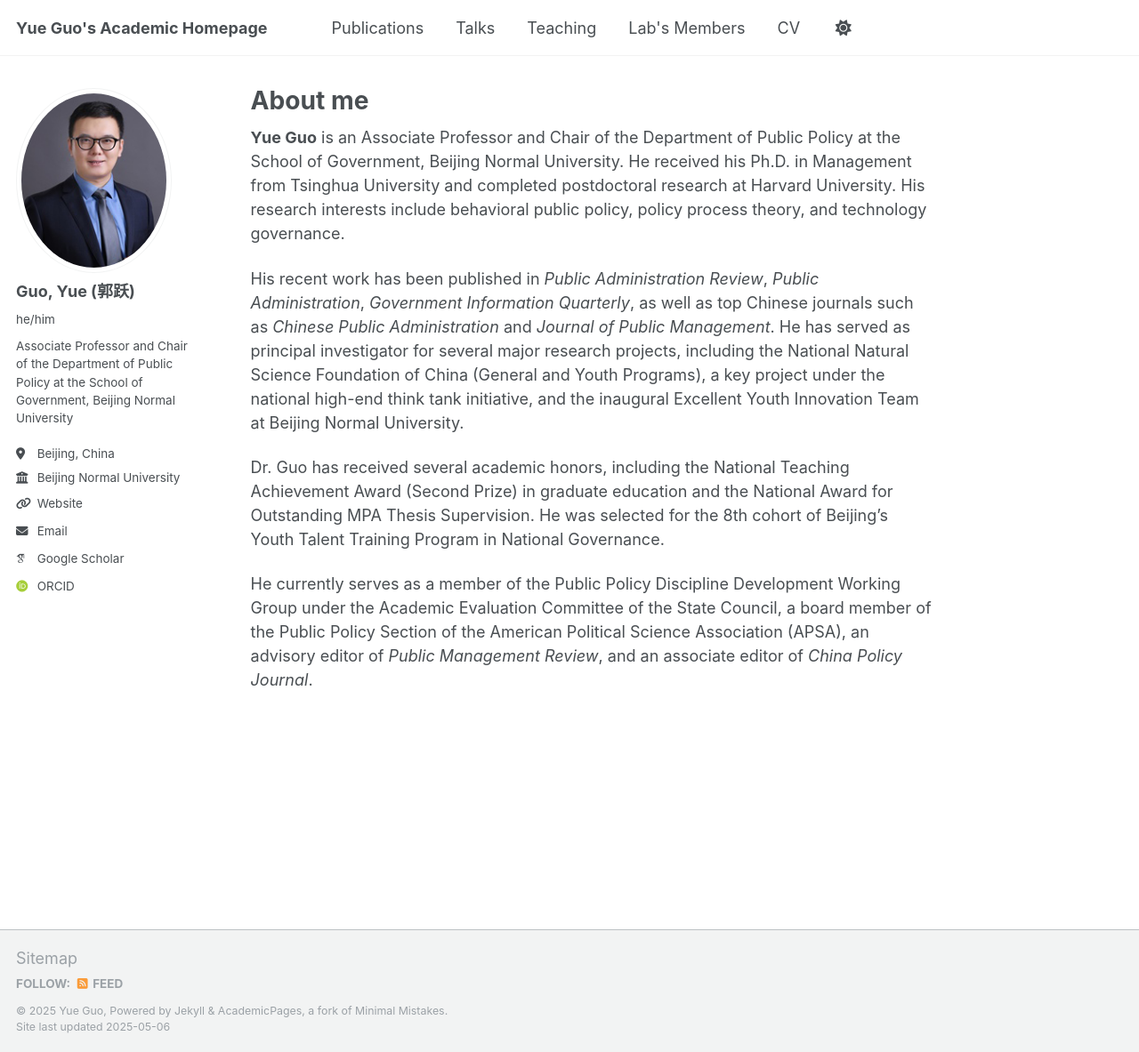
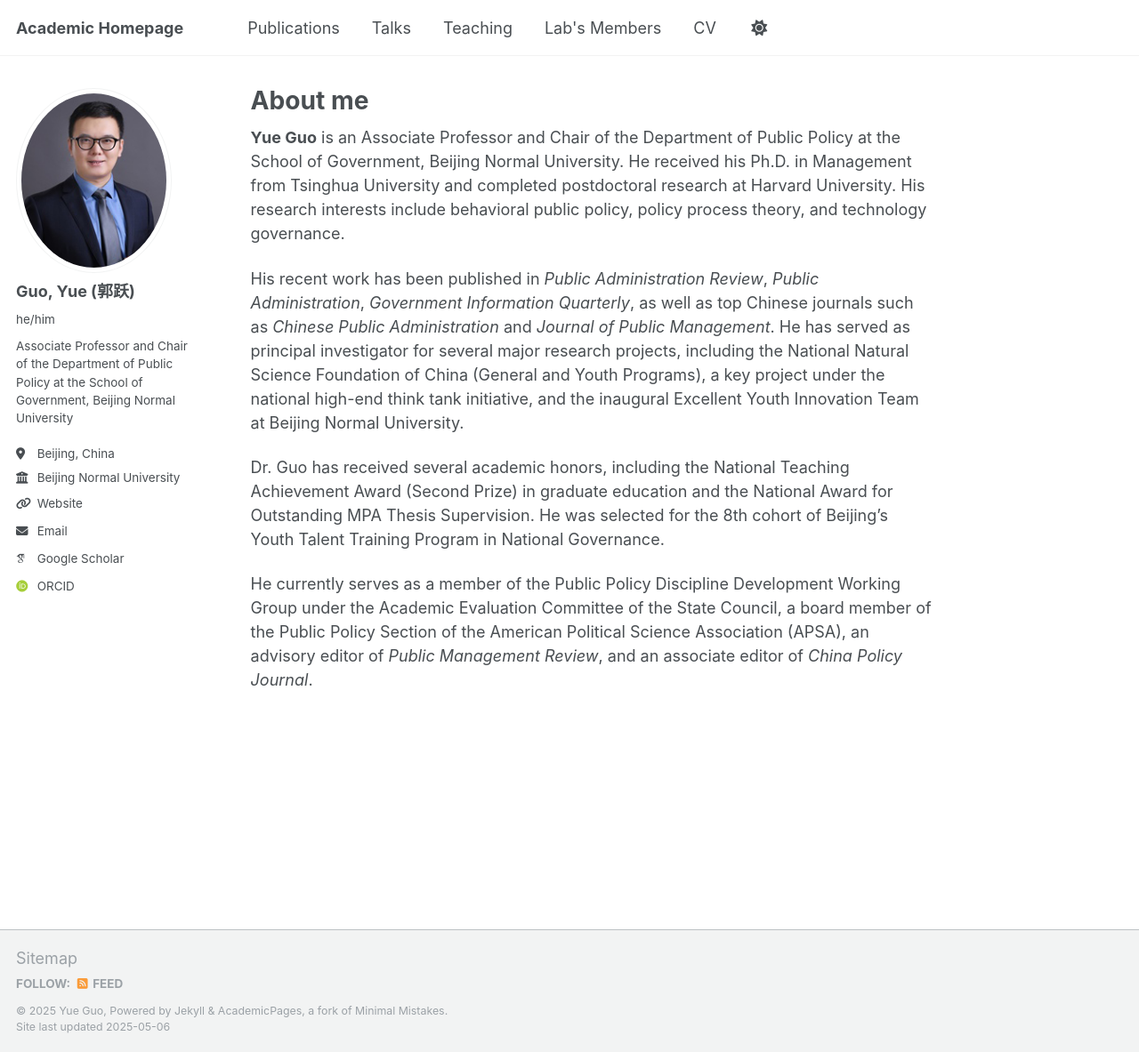
Before and after one commit to guoyue-policy/guoyue-policy.github.io, a Jekyll site: the page built from _pages/about.md, in a window 1280 px wide and 1183 px high. Shown: the whole window at 89% size. Built offline with Jekyll 4.4.1, drawn with Linux system fonts in a browser that asks for light colours; some web fonts are replaced.

Commit message:
Update _config.yml

```diff
--- a/_config.yml
+++ b/_config.yml
@@ -9,7 +9,7 @@
 # Basic Site Settings
 locale                   : "en-US"
 site_theme               : "default"
-title                    : "Yue Guo's Academic Homepage"
+title                    : "Academic Homepage"
 title_separator          : "-"
 name                     : &name "Yue Guo"
 description              : &description "About me"
```
